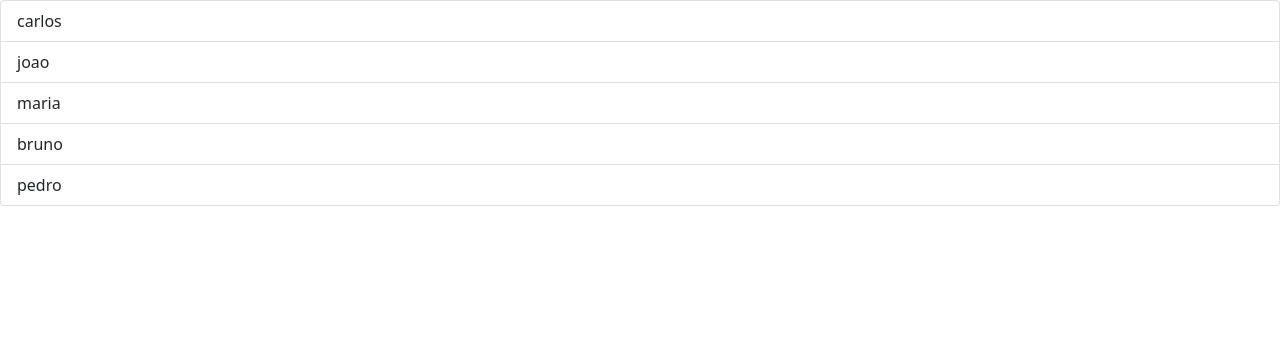
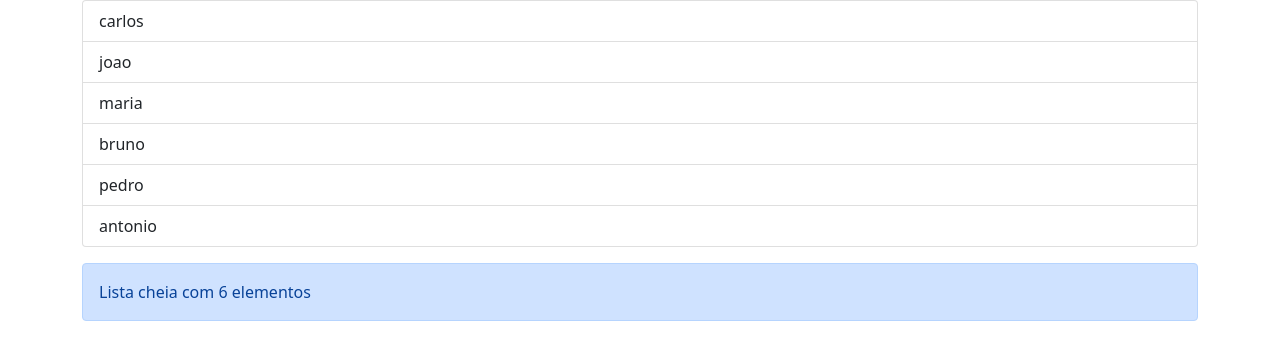
Before and after one commit to Fe14080/angular-Aula, an Angular app: page / in a window 1280 px wide. Shown: the top 360 px of the page. Built offline with nearby package versions, Linux system fonts and the light colour scheme.

Commit message:
2 files modified

```diff
--- a/src/app/app.component.html
+++ b/src/app/app.component.html
@@ -1,6 +1,18 @@
+<div class="container">
+  <div class="row">
+    <div class="col">
       <ul class="list-group">
         <li *ngFor="let nome of lista" class="list-group-item">{{ nome }}</li>
         <!-- *ngFor=""  nesse caso criou uma variavel nome para cada elemento da lista do app.component.ts
         {{}} abrir duas chaves é para colocar elementos typescript no html
         -->
       </ul>
+    </div>
+  </div>
+</div>
+
+<div *ngIf="lista.length > 5" class="container mt-3">
+  <div class="alert alert-primary" role="alert">
+    Lista cheia com {{ lista.length }} elementos
+  </div>
+</div>
--- a/src/app/app.component.ts
+++ b/src/app/app.component.ts
@@ -6,5 +6,5 @@ import { Component, VERSION } from '@angular/core';
   styleUrls: ['./app.component.css'],
 })
 export class AppComponent {
-  lista: string[] = ['carlos', 'joao', 'maria', 'bruno', 'pedro'];
+  lista: string[] = ['carlos', 'joao', 'maria', 'bruno', 'pedro', 'antonio'];
 }
```
Lines whose indentation alone changed are shown as unchanged.
